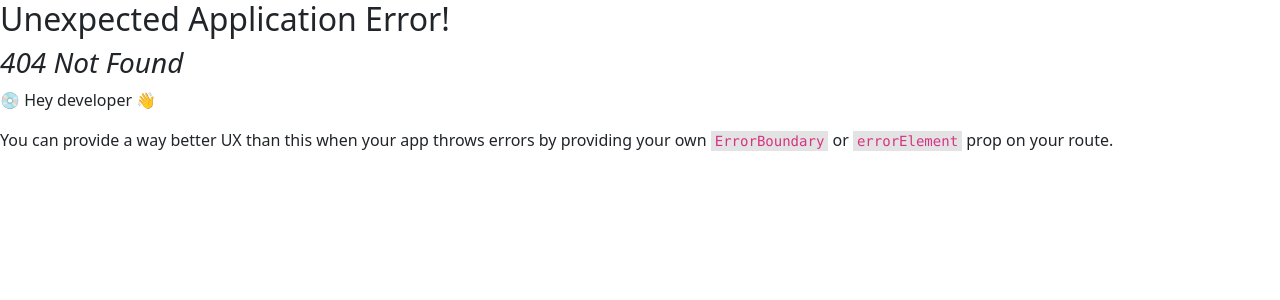
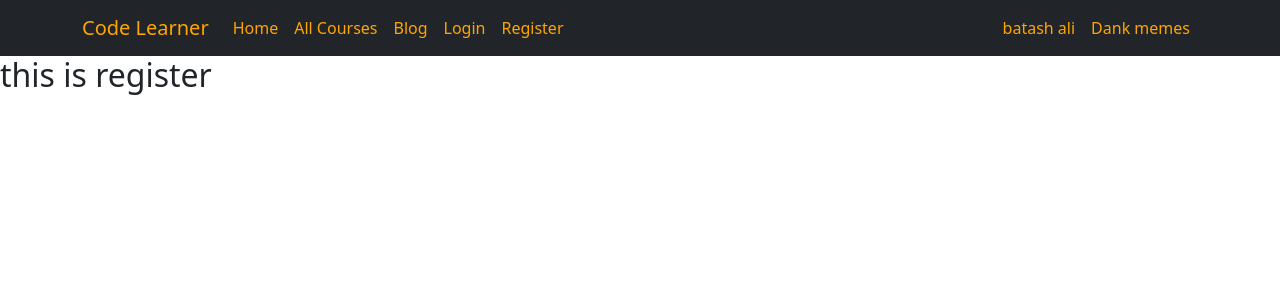
Before and after one commit to BmRahman/code-learner-client, a React (Create React App) app: page /register in a window 1280 px wide. Before the commit this address had no page. Shown: the top 300 px of the page. Built offline with nearby package versions, Linux system fonts and the light colour scheme; no server answers.

Commit message:
context api implemented

```diff
--- a/src/Components/Header/Header.css
+++ b/src/Components/Header/Header.css
@@ -1,3 +1,9 @@
+.header{
+    background-color: black;
+}
 .header a{
     color: orange;
 }
+.header a:hover{
+    color: crimson;
+}
--- a/src/Components/Header/Header.js
+++ b/src/Components/Header/Header.js
@@ -1,12 +1,16 @@
-import React from 'react';
+import React, { useContext } from 'react';
 import Container from 'react-bootstrap/Container';
 import Nav from 'react-bootstrap/Nav';
 import Navbar from 'react-bootstrap/Navbar';
 import { Link } from 'react-router-dom';
 import RightNav from '../RightNav/RightNav';
 import './Header.css';
+import { AuthContext } from './../../Contexts/AuthProvider';
 
 const Header = () => {
+
+    const {user} = useContext(AuthContext)
+
     return (
         <div>
     <Navbar collapseOnSelect expand="lg" bg="dark" variant="dark" className='header'>
@@ -18,9 +22,15 @@ const Header = () => {
             <Nav.Link> <Link to='/home' className='text-decoration-none'>Home</Link> </Nav.Link>
             <Nav.Link> <Link to='/courses' className='text-decoration-none'>All Courses</Link> </Nav.Link>
             <Nav.Link> <Link to='/blog' className='text-decoration-none'>Blog</Link> </Nav.Link>
+            <Nav.Link> <Link to='/login' className='text-decoration-none'>Login</Link> </Nav.Link>
+            <Nav.Link> <Link to='/register' className='text-decoration-none'>Register</Link> </Nav.Link>
           </Nav>
           <Nav>
-            <Nav.Link href="#deets">More deets</Nav.Link>
+            <Nav.Link>
+            {
+              user?.displayName
+            }
+            </Nav.Link>
             <Nav.Link eventKey={2} href="#memes">
               Dank memes
             </Nav.Link>
--- /dev/null
+++ b/src/Components/Login/Login.js
@@ -0,0 +1,11 @@
+import React from 'react';
+
+const Login = () => {
+    return (
+        <div>
+            <h3>this is login</h3>
+        </div>
+    );
+};
+
+export default Login;
--- /dev/null
+++ b/src/Components/Register/Register.js
@@ -0,0 +1,11 @@
+import React from 'react';
+
+const Register = () => {
+    return (
+        <div>
+            <h2>this is register</h2>
+        </div>
+    );
+};
+
+export default Register;
--- /dev/null
+++ b/src/Contexts/AuthProvider.js
@@ -0,0 +1,19 @@
+import React from 'react';
+import { createContext } from 'react';
+
+export const AuthContext = createContext()
+
+const AuthProvider = ({children}) => {
+
+    const user = {displayName: 'batash ali'}
+    const authInfo = {user}
+    return (
+        <div>
+            <AuthContext.Provider value={authInfo}>
+                {children}
+            </AuthContext.Provider>
+        </div>
+    );
+};
+
+export default AuthProvider;
--- a/src/index.js
+++ b/src/index.js
@@ -4,11 +4,14 @@ import './index.css';
 import App from './App';
 import reportWebVitals from './reportWebVitals';
 import 'bootstrap/dist/css/bootstrap.min.css';
+import AuthProvider from './Contexts/AuthProvider';
 
 const root = ReactDOM.createRoot(document.getElementById('root'));
 root.render(
   <React.StrictMode>
+    <AuthProvider>
     <App />
+    </AuthProvider>
   </React.StrictMode>
 );
 
```
Also changed, not shown: src/Routes/Routes.js (+10 -0 lines), src/firebase/firebase.init.js (added, +19 -0 lines), src/Components/Login/Login.css (added).
